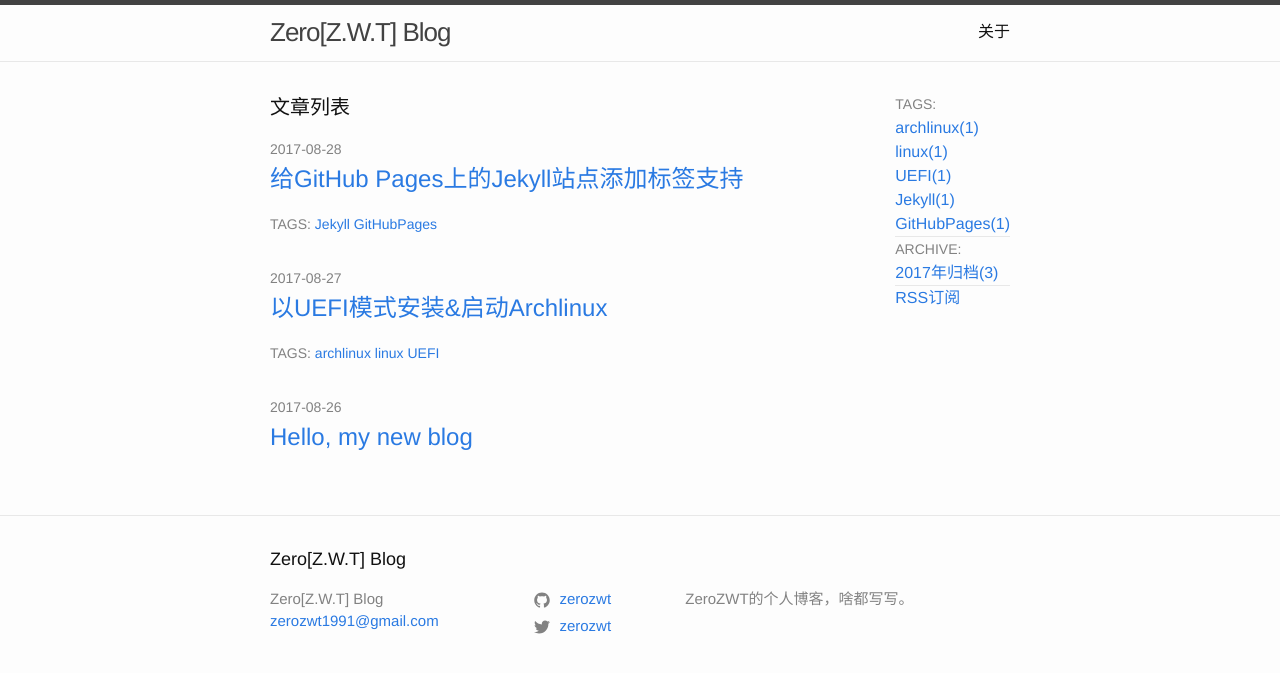
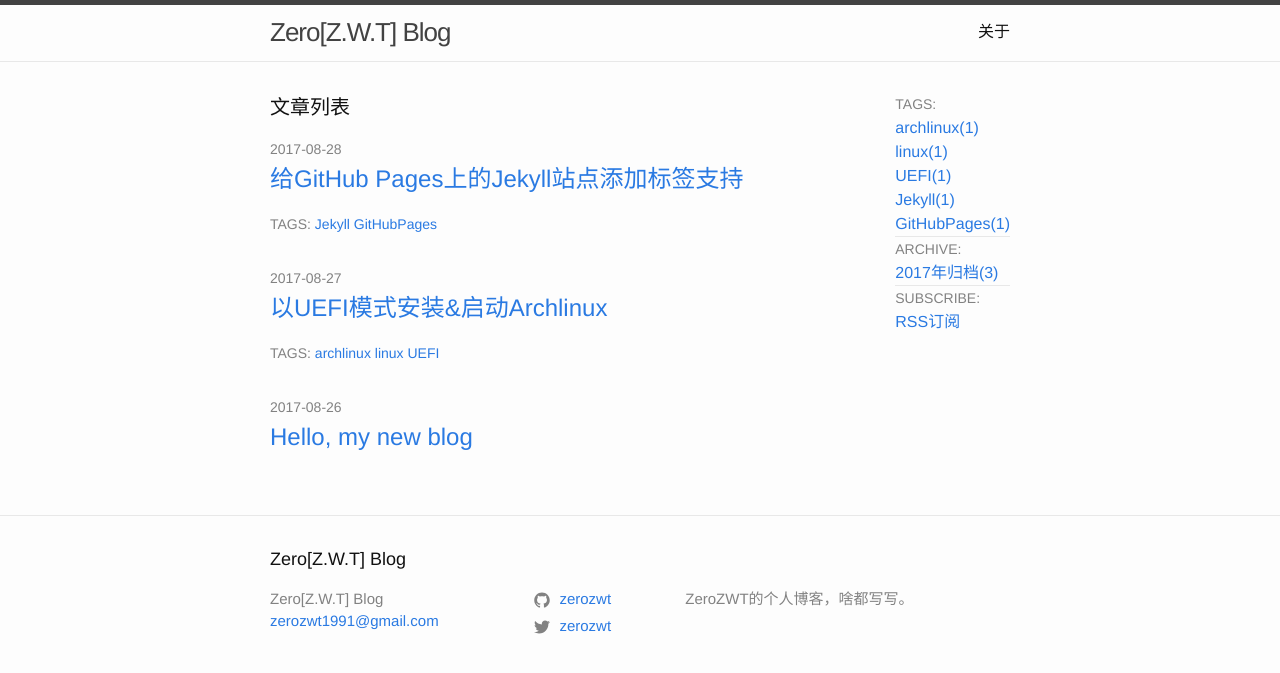
Before and after one commit to HiutingYin/zerozwt.github.io, a Jekyll site: the page built from index.html, in a window 1280 px wide. Shown: the top 673 px of the page. Built offline with Jekyll 4.4.1, drawn with Linux system fonts in a browser that asks for light colours; the list of posts is cut into pages by our own code.

Commit message:
update side bar

```diff
--- a/index.html
+++ b/index.html
@@ -16,6 +16,7 @@
     <div class="side-bar">
         {% include sidebar_tags.html %}
         {% include sidebar_archive.html %}
+        <span class="post-meta">SUBSCRIBE:</span>
         <p class="rss-subscribe"><a href="{{ "/feed.xml" | relative_url }}">RSS订阅</a></p>
     </div>
 </div>
```
